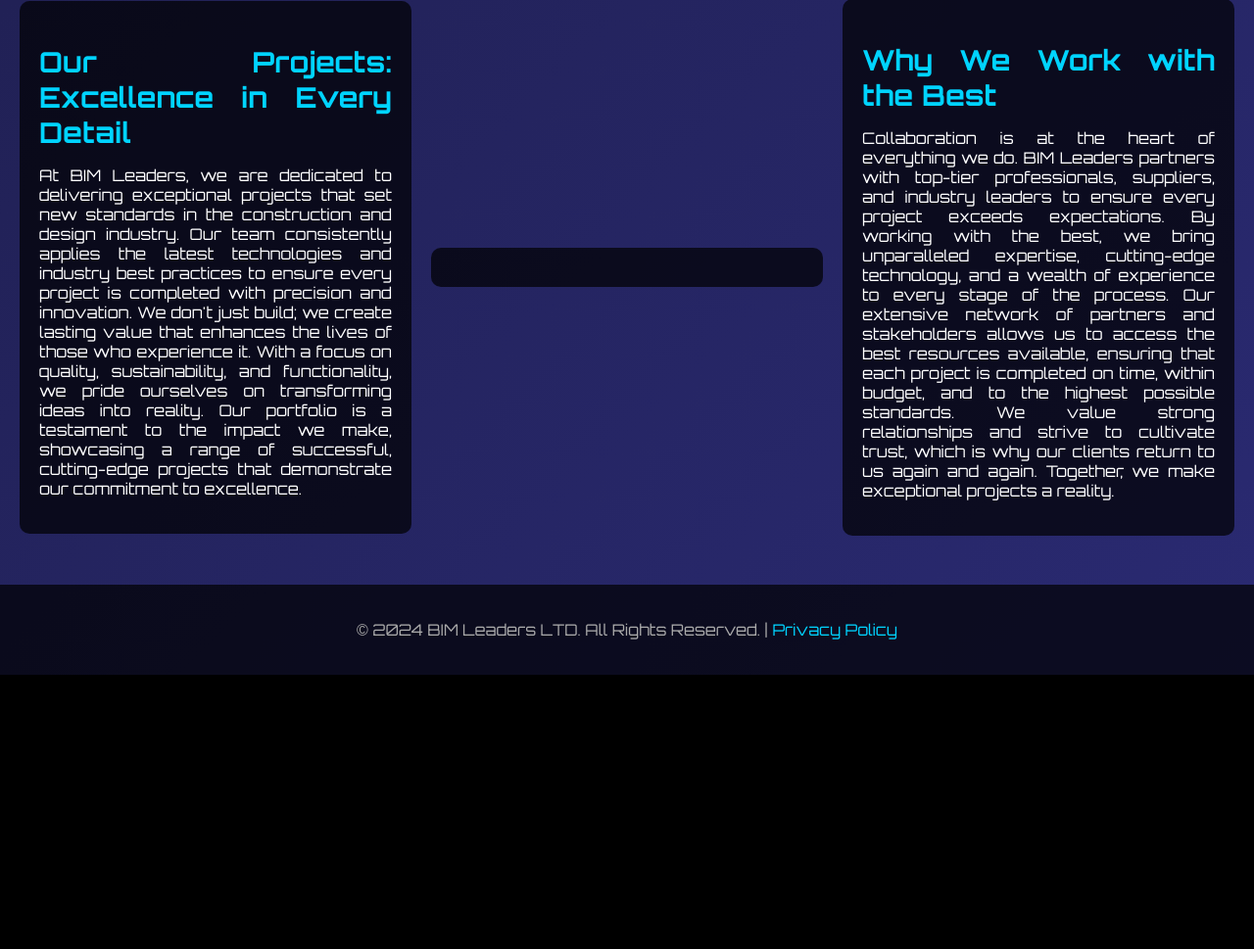
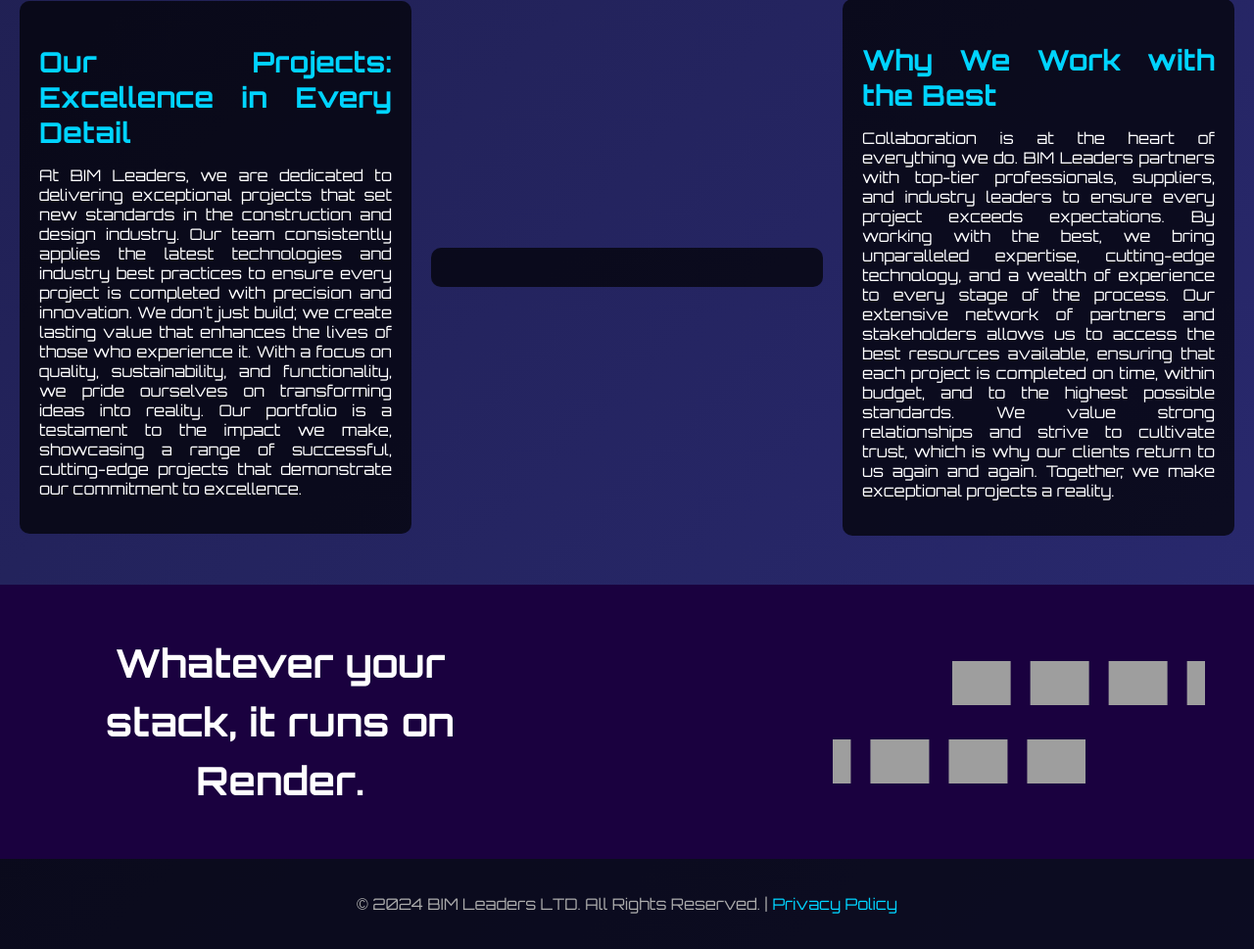
Before and after one commit to Miraawwq/TELBOT, a Flask app: page /project in a window 1280 px wide. Shown: the part 1523-2492 px from the top of the page at 98% size. Before the commit the page ends 2212 px from the top, so only its background shows below. Run offline with Flask 3, Linux system fonts and the light colour scheme; grey boxes are pictures that could not be loaded.

Commit message:
Update project.html

```diff
--- a/templates/project.html
+++ b/templates/project.html
@@ -262,6 +262,72 @@
             height: auto;
             background: #00d4ff;
         }
+.moving-icons-section {
+    display: flex;
+    align-items: center;
+    justify-content: space-between;
+    padding: 50px;
+    background-color: #1a013f;
+    color: white;
+}
+
+.text-container {
+    max-width: 40%;
+}
+
+.text-container h1 {
+    font-size: 2.5rem;
+    line-height: 1.5;
+    margin: 0;
+}
+
+.icons-container {
+    position: relative;
+    max-width: 60%;
+    overflow: hidden;
+    display: flex;
+    flex-direction: column;
+    gap: 20px;
+}
+
+.icons-row {
+    display: flex;
+    gap: 20px;
+    animation: move-right 10s linear infinite;
+}
+
+.top-row {
+    animation: move-right 10s linear infinite;
+}
+
+.bottom-row {
+    animation: move-left 10s linear infinite;
+}
+
+.icons-row img {
+    width: 60px;
+    height: 60px;
+    object-fit: contain;
+}
+
+/* Анимации */
+@keyframes move-right {
+    from {
+        transform: translateX(-100%);
+    }
+    to {
+        transform: translateX(100%);
+    }
+}
+
+@keyframes move-left {
+    from {
+        transform: translateX(100%);
+    }
+    to {
+        transform: translateX(-100%);
+    }
+}
     </style>
 </head>
 <body>
@@ -330,6 +396,27 @@
             <p>Collaboration is at the heart of everything we do. BIM Leaders partners with top-tier professionals, suppliers, and industry leaders to ensure every project exceeds expectations. By working with the best, we bring unparalleled expertise, cutting-edge technology, and a wealth of experience to every stage of the process. Our extensive network of partners and stakeholders allows us to access the best resources available, ensuring that each project is completed on time, within budget, and to the highest possible standards. We value strong relationships and strive to cultivate trust, which is why our clients return to us again and again. Together, we make exceptional projects a reality.</p>
         </div>
     </section>
+<section class="moving-icons-section">
+    <div class="text-container">
+        <h1>Whatever your stack, it runs on Render.</h1>
+    </div>
+    <div class="icons-container">
+        <div class="icons-row top-row">
+            <img src="icon1.png" alt="Icon 1">
+            <img src="icon2.png" alt="Icon 2">
+            <img src="icon3.png" alt="Icon 3">
+            <img src="icon4.png" alt="Icon 4">
+            <img src="icon5.png" alt="Icon 5">
+        </div>
+        <div class="icons-row bottom-row">
+            <img src="icon6.png" alt="Icon 6">
+            <img src="icon7.png" alt="Icon 7">
+            <img src="icon8.png" alt="Icon 8">
+            <img src="icon9.png" alt="Icon 9">
+            <img src="icon10.png" alt="Icon 10">
+        </div>
+    </div>
+</section>
     <footer>
         <p>&copy; 2024 BIM Leaders LTD. All Rights Reserved. | <a href="/privacy">Privacy Policy</a></p>
     </footer>
@@ -358,5 +445,16 @@
 
         window.addEventListener('resize', updateCarousel);
     </script>
+<script>
+        // Example: Pause animation on hover
+document.querySelectorAll('.icons-row').forEach(row => {
+    row.addEventListener('mouseenter', () => {
+        row.style.animationPlayState = 'paused';
+    });
+    row.addEventListener('mouseleave', () => {
+        row.style.animationPlayState = 'running';
+    });
+});
+    </script>
 </body>
 </html>
```
